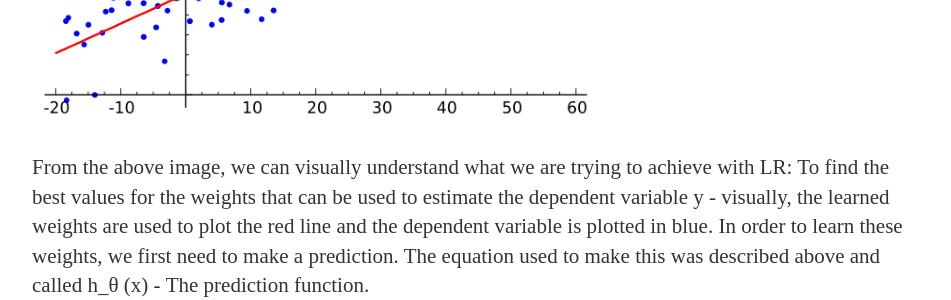
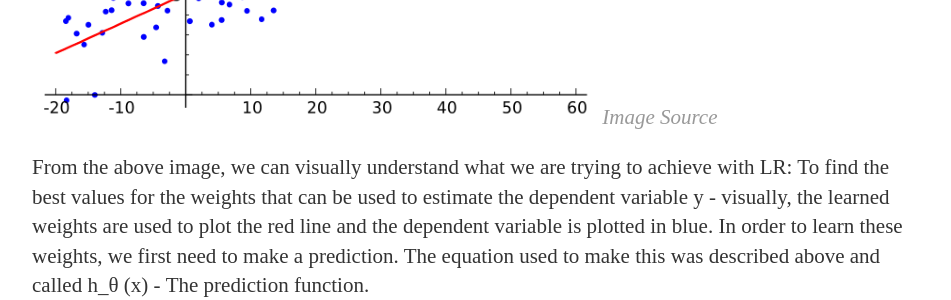
Before and after one commit to kerinb/kerinb.github.io, a Jekyll site: the page built from _posts/2019-12-10-linear-regression-from-scratch.md, in a window 1280 px wide and 900 px high, scrolled down 2562 px. Shown: the part 155-455 px from the top of the window, without its empty margins (160-1111 px from the left). Built offline with Jekyll 4.4.1, drawn with Linux system fonts in a browser that asks for light colours.

Commit message:
label & reference image

```diff
--- a/_posts/2019-12-10-linear-regression-from-scratch.md
+++ b/_posts/2019-12-10-linear-regression-from-scratch.md
@@ -157,6 +157,7 @@
 </p>
 
 ![<a href='https://de.wikipedia.org/wiki/Lineare_Einfachregression#/media/Datei:Linear_regression.svg'>Image Source</a>](/files/LinearRegressionBlog/Linear_regression.png)
+*<a href='https://de.wikipedia.org/wiki/Lineare_Einfachregression#/media/Datei:Linear_regression.svg'>Image Source</a>*
 
 <p>
 	From the above image, we can visually understand what we are trying to achieve with LR: To find the best values for the
@@ -250,7 +251,7 @@
 </p>
 
 ![<a href='https://miro.medium.com/max/1200/1*iNPHcCxIvcm7RwkRaMTx1g.jpeg'>Image Source</a>](/files/LinearRegressionBlog/gradientDescentjpg.jpg)
-
+*<a href='https://miro.medium.com/max/1200/1*iNPHcCxIvcm7RwkRaMTx1g.jpeg'>Image Source</a>*
 <p>
 	So, now we know how we want to make our prediction, and we know that we want to find the best values of θ that will keep our error
 	small, and we know we should use gradient descent to find the minimum value of the error/cost function we can now start
```
